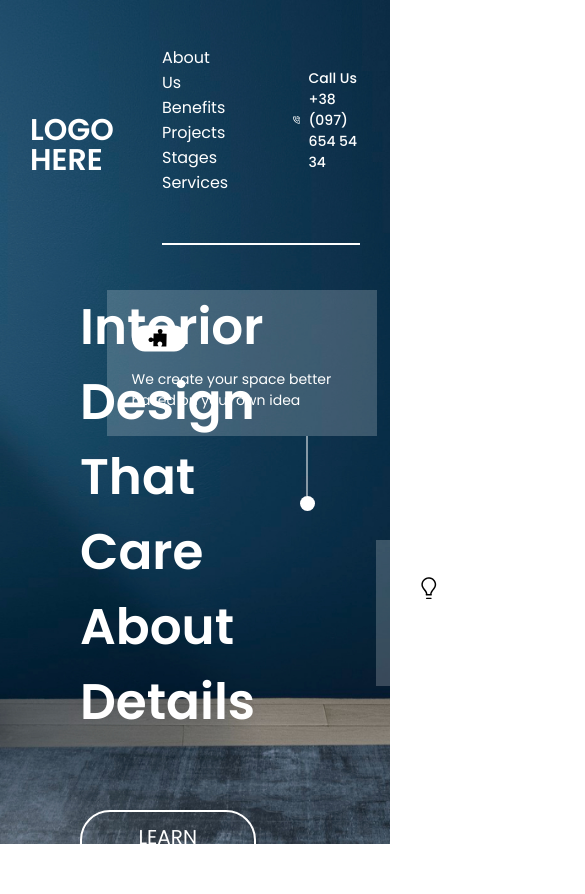
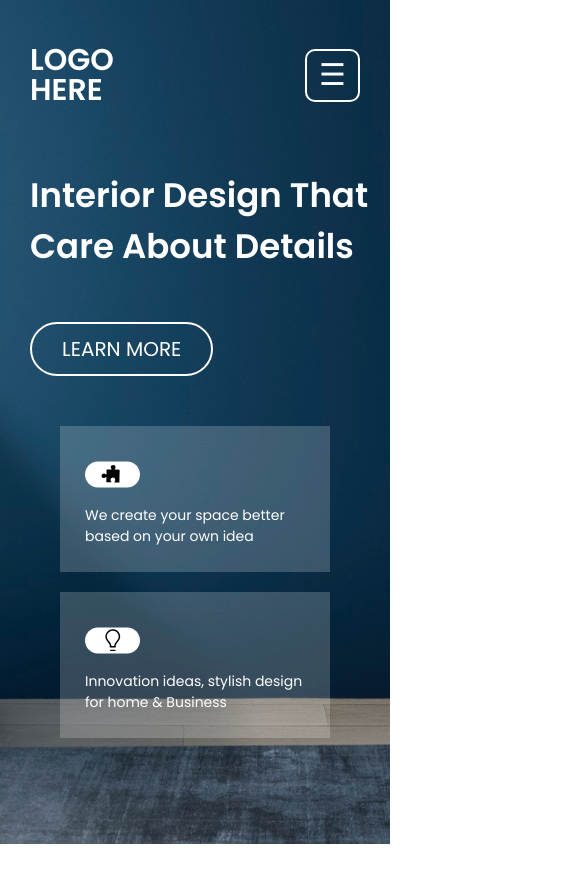
Before and after one commit to khurramcodes/interior-design-landing-page, a plain HTML site: page index.html in a window 390 px wide. Shown: the top 894 px of the page, 585 px wide, since content can reach past the window. After the commit the page ends 844 px from the top, so only its background shows below. Drawn offline with Linux system fonts and the light colour scheme.

Commit message:
added responsive styles

```diff
--- a/index.html
+++ b/index.html
@@ -32,6 +32,9 @@
                     </div>
                 </div>
             </nav>
+            <div class="btn-mobileNav">
+                <span>&#9776;</span>
+            </div>
         </div><!-- ./top-nav -->
         <div class="hero-section">
             <div class="left-section">
--- a/style.css
+++ b/style.css
@@ -23,7 +23,7 @@ header{
   background-repeat: no-repeat;
   background-position: bottom center;
   background-size: cover;
-  height: 100vh;
+  min-height: 100vh;
 }
 
 .top-nav{
@@ -65,6 +65,8 @@ nav::after{
   margin-right: 65px;
 }
 
+/* Contact Box */
+
 .contact-box{
   display: flex;
   align-items: center;
@@ -80,16 +82,23 @@ nav::after{
   margin-left: 8px;
 }
 
+.btn-mobileNav{
+  display: none;
+  font-size: 30px;
+  border: 2px solid #fff;
+  padding: 2px 12px;
+  border-radius: 10px;
+}
+
 /* Hero Section */
 
 .hero-section{
   display: flex;
-  /* justify-content: space-between; */
 }
 
 .left-section{
   width: 45%;
-  margin-left: 80px;
+  padding-left: 80px;
 }
 
 .hero-content h1{
@@ -129,8 +138,8 @@ nav::after{
 
 .card:nth-of-type(2){
   position: absolute;
-  top: 250px;
-  left: 120px;
+  top: 96%;
+  left: 15%;
 }
 
 .card svg{
@@ -168,3 +177,103 @@ nav::after{
   right: -31px;
   transform: rotate(-90deg);
 }
+
+/* Media Queries */
+
+@media screen and (max-width:1180px){
+
+  nav{
+    width: 70%;
+  }
+
+  .nav-item{
+    margin-right: 25px;
+  }
+
+  .hero-content h1{
+    font-size: 45px;
+  }
+}
+
+@media screen and (max-width:1080px){
+
+  nav{
+    width: 100%;
+  }
+
+  .left-section{
+    padding-left: 60px;
+  }
+
+  .hero-content h1{
+    font-size: 40px;
+    padding-bottom: 50px;
+    padding-top: 20px;
+  }
+}
+
+@media screen and (max-width:960px){
+
+  .logo{
+    width: 20%;
+  }
+
+  .nav-item{
+    margin-right: 20px;
+  }
+
+  nav::after{
+    bottom: 22px;
+  }
+
+  .left-section{
+    padding-left: 30px;
+  }
+
+  .hero-content h1{
+    font-size: 34px;
+    padding-bottom: 50px;
+    padding-top: 20px;
+  }
+
+  .card:nth-of-type(2){
+    left: 0%;
+  }
+}
+
+@media screen and (max-width:768px){
+  nav{
+    display: none;
+  }
+
+  .btn-mobileNav{
+    display: block;
+  }
+
+  .hero-section{
+    flex-direction: column;
+    gap: 50px;
+  }
+
+  .left-section{
+    width: 100%;
+  }
+
+  .right-section{
+    position: initial;
+    width: 100%;
+    display: flex;
+    flex-wrap: wrap;
+    row-gap: 20px;
+    justify-content: space-around;
+  }
+
+  .right-section .card{
+    position: initial;
+  }
+
+  .card:nth-of-type(1) .card-pin,
+  .card:nth-of-type(2) .card-pin {
+    display: none;
+  }
+}
```
